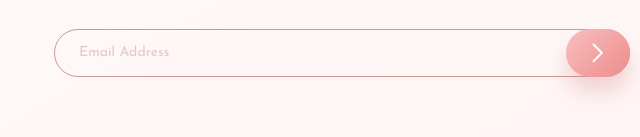
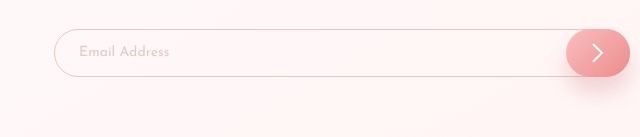
Before and after one commit to Milleus/fm-base-apparel-landing, a plain HTML site: page index.html in a window 1280 px wide. Shown: the part 723-860 px from the top of the page, 298-938 px from the left. Drawn offline with Linux system fonts and the light colour scheme.

Commit message:
feat: update input border color

```diff
--- a/global.css
+++ b/global.css
@@ -302,7 +302,7 @@ select {
 }
 
 .input[data-variant="primary"] {
-  border: 1px solid hsl(var(--clr-red-100));
+  border: 1px solid hsl(var(--clr-red-100) / 0.5);
   border-radius: 1.75rem;
   color: hsl(var(--clr-neutral-800));
   width: 100%;
```
